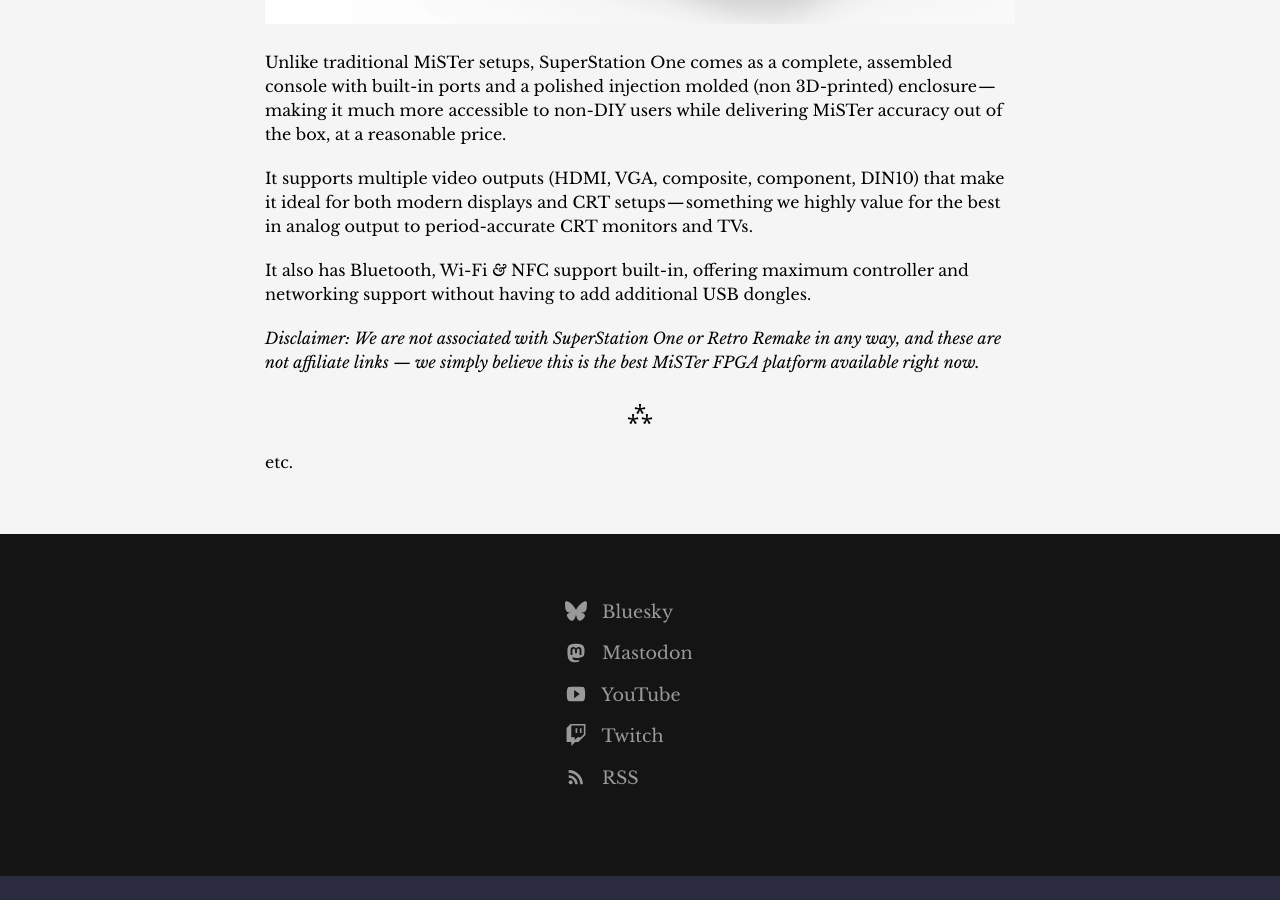
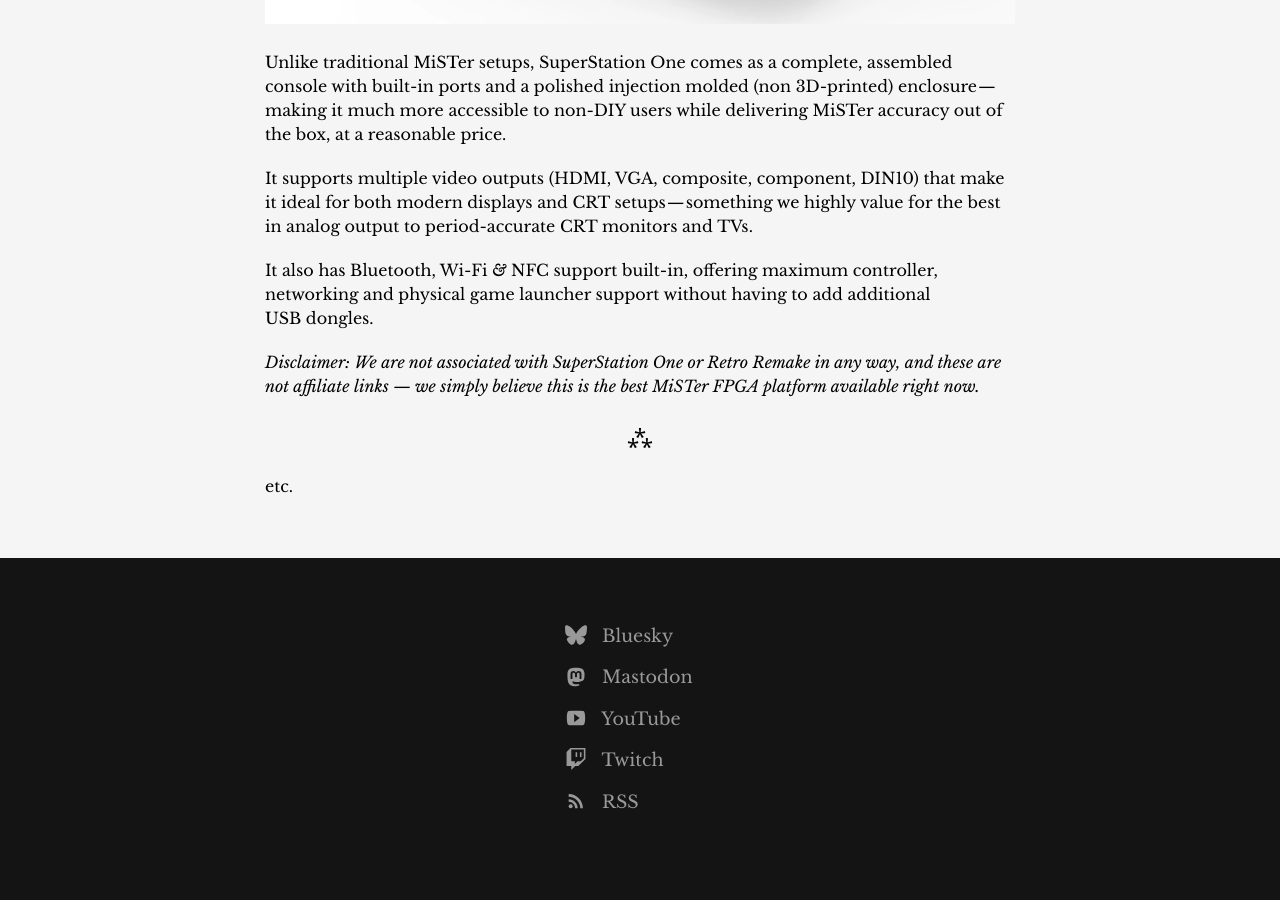
Before and after one commit to amigavision/amigavision.github.io, a Jekyll site: the page built from best.md, in a window 1280 px wide and 900 px high, scrolled down 8354 px. Built offline with Jekyll 4.4.1, drawn with Linux system fonts in a browser that asks for light colours; before the commit the page ends 9230 px from its top, so only the background shows below that.

Commit message:
Clarify use for NFC

```diff
--- a/best.md
+++ b/best.md
@@ -198,7 +198,7 @@
 
 It supports multiple video outputs (HDMI, VGA, composite, component, DIN10) that make it ideal for both modern displays and CRT setups — something we highly value for the best in analog output to period-accurate CRT monitors and TVs.
 
-It also has Bluetooth, Wi-Fi *&* NFC support built-in, offering maximum controller and networking support without having to add additional USB dongles.
+It also has Bluetooth, Wi-Fi *&* NFC support built-in, offering maximum controller, networking and physical game launcher support without having to add additional USB dongles.
 
 *Disclaimer: We are not associated with SuperStation One or Retro Remake in any way, and these are not affiliate links — we simply believe this is the best MiSTer FPGA platform available right now.*
 
```
